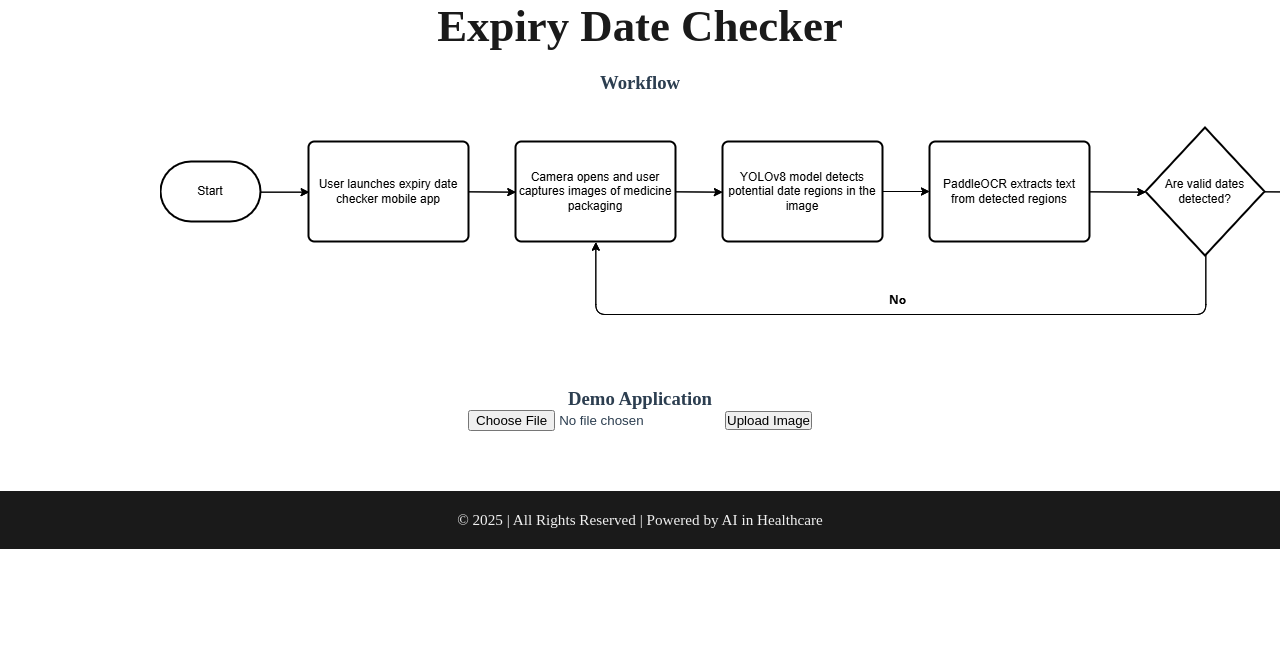
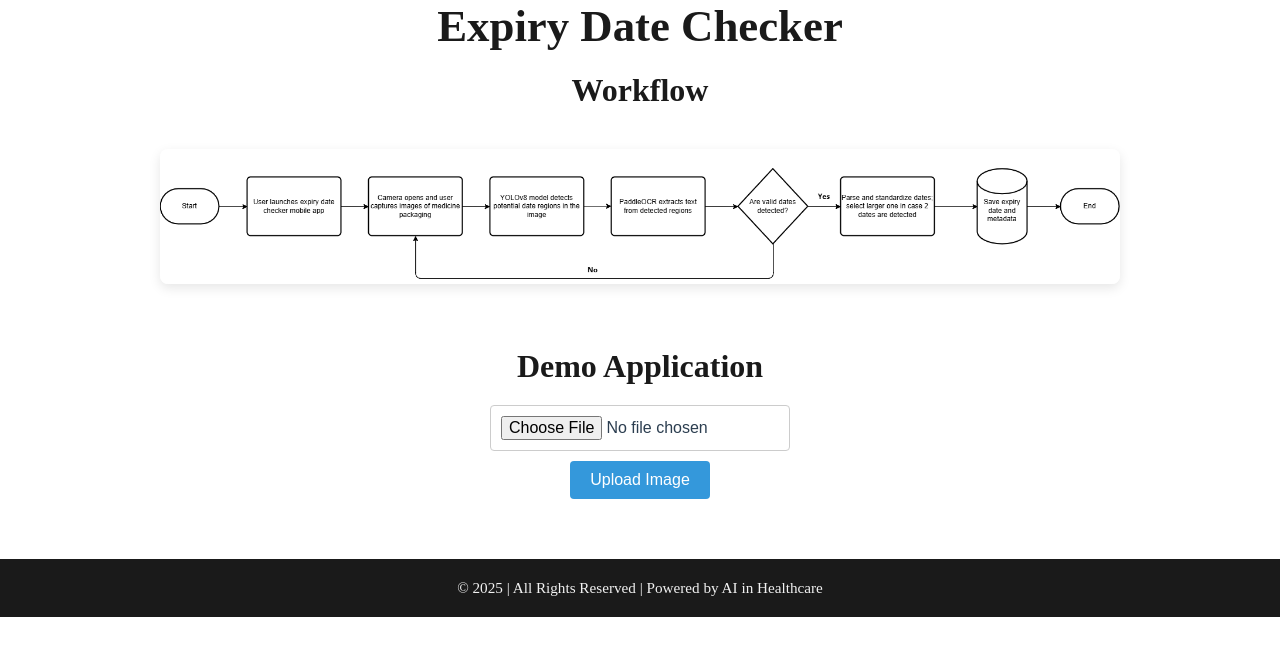
Before and after one commit to pranshh/cure-cue, a Flask app: page /expiry-date-checker in a window 1280 px wide; the page is wider, and only the part inside the window is pictured. Shown: the part 60-716 px from the top of that part. Run offline with Flask 3, Linux system fonts and the light colour scheme.

Commit message:
updated styles sheet

```diff
--- a/static/style.css
+++ b/static/style.css
@@ -171,3 +171,68 @@
   font-size: 0.95rem;
   margin-top: 40px;
 }
+
+/* Expiry HTML */
+.sub-title {
+  font-size: 2rem;
+  margin-bottom: 20px;
+  color: #1a1a1a;
+  font-weight: bold;
+}
+
+.workflow-image {
+  max-width: 100%;
+  height: auto;
+  margin-top: 20px;
+  border-radius: 8px;
+  box-shadow: 0 4px 12px rgba(0, 0, 0, 0.1);
+}
+
+.upload-form {
+  margin-top: 20px;
+  display: flex;
+  flex-direction: column;
+  align-items: center;
+  gap: 10px;
+}
+
+.upload-input {
+  padding: 10px;
+  font-size: 1rem;
+  border: 1px solid #ccc;
+  border-radius: 4px;
+  width: 100%;
+  max-width: 300px;
+}
+
+.upload-button {
+  background-color: #3498db;
+  color: white;
+  border: none;
+  padding: 10px 20px;
+  font-size: 1rem;
+  border-radius: 4px;
+  cursor: pointer;
+}
+
+.upload-button:hover {
+  background-color: #2980b9;
+}
+
+.uploaded-section {
+  margin-top: 20px;
+  text-align: center;
+}
+
+.uploaded-section h4 {
+  font-size: 1.2rem;
+  color: #2c3e50;
+  margin-bottom: 10px;
+}
+
+.uploaded-image {
+  max-width: 100%;
+  height: auto;
+  border-radius: 8px;
+  box-shadow: 0 4px 12px rgba(0, 0, 0, 0.1);
+}
```
